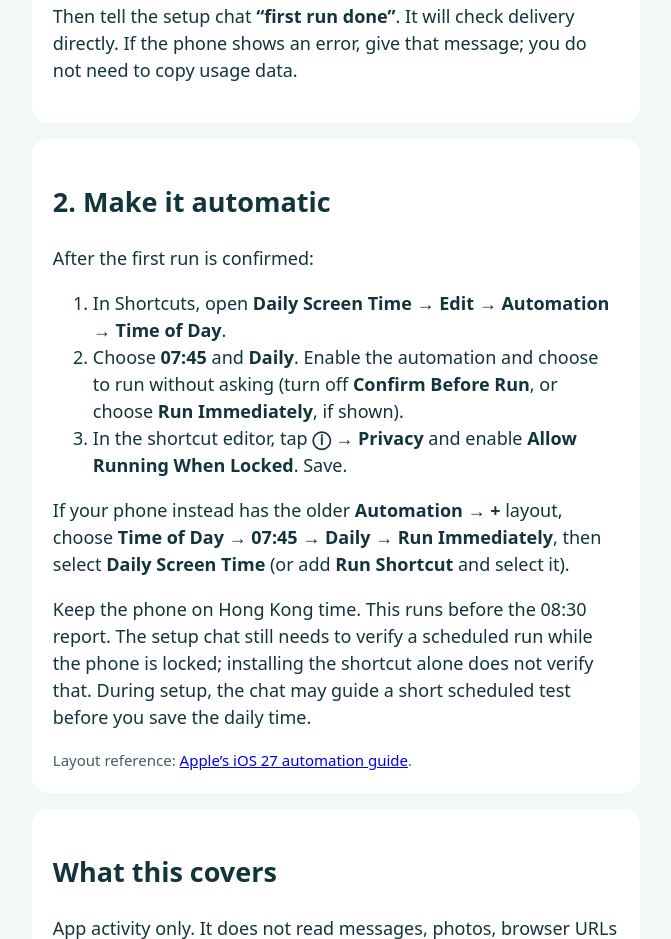
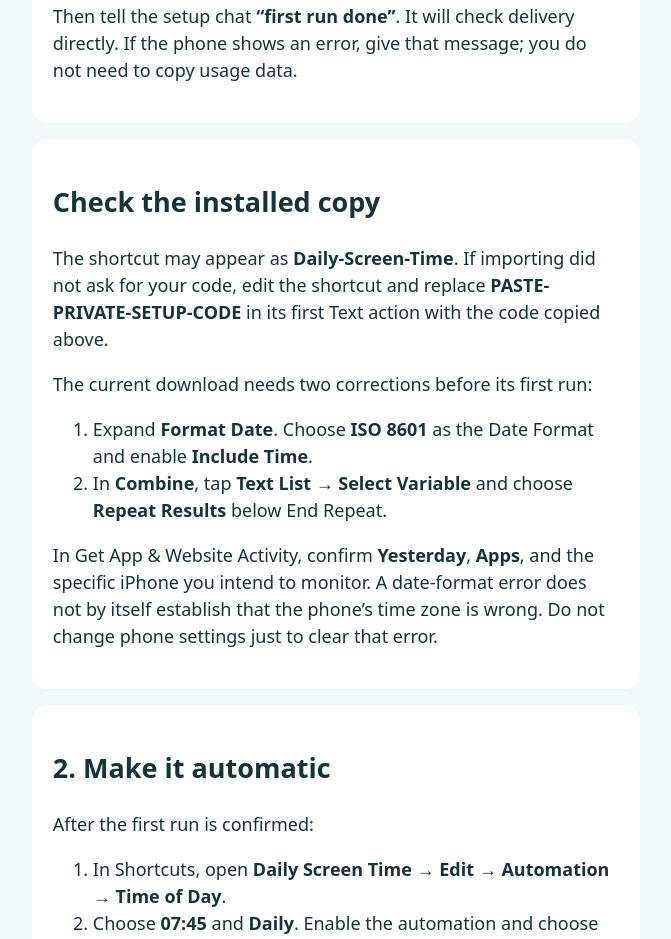
Before and after one commit to feschetx/parent-time-approvals, a plain HTML site: page screen-time-install.html in a window 1280 px wide. Shown: the part 864-1803 px from the top of the page, without its empty margins (304-975 px from the left). Drawn offline with Linux system fonts and the light colour scheme.

Commit message:
Document current shortcut import repairs

```diff
--- a/screen-time-install.html
+++ b/screen-time-install.html
@@ -11,6 +11,11 @@
 <a class="button" href="Daily-Screen-Time.shortcut" download>Download Daily Screen Time</a>
 <ol><li>Tap <strong>Copy private setup code</strong> above.</li><li>Download the shortcut. Open it from Safari Downloads or Files, then choose <strong>Add Shortcut</strong>.</li><li>When asked for the setup code, paste it. When asked for a device, choose <strong>this iPhone’s name</strong>, never All Devices.</li><li>Run <strong>Daily Screen Time</strong> once. Allow Screen Time access and sending app activity to <code>family-screen-time-collector.feschetx-family-time.workers.dev</code> if prompted.</li></ol>
 <p>Then tell the setup chat <strong>“first run done”</strong>. It will check delivery directly. If the phone shows an error, give that message; you do not need to copy usage data.</p></section>
+<section><h2>Check the installed copy</h2>
+<p>The shortcut may appear as <strong>Daily-Screen-Time</strong>. If importing did not ask for your code, edit the shortcut and replace <strong>PASTE-PRIVATE-SETUP-CODE</strong> in its first Text action with the code copied above.</p>
+<p>The current download needs two corrections before its first run:</p>
+<ol><li>Expand <strong>Format Date</strong>. Choose <strong>ISO 8601</strong> as the Date Format and enable <strong>Include Time</strong>.</li><li>In <strong>Combine</strong>, tap <strong>Text List → Select Variable</strong> and choose <strong>Repeat Results</strong> below End Repeat.</li></ol>
+<p>In Get App &amp; Website Activity, confirm <strong>Yesterday</strong>, <strong>Apps</strong>, and the specific iPhone you intend to monitor. A date-format error does not by itself establish that the phone’s time zone is wrong. Do not change phone settings just to clear that error.</p></section>
 <section><h2>2. Make it automatic</h2>
 <p>After the first run is confirmed:</p>
 <ol><li>In Shortcuts, open <strong>Daily Screen Time → Edit → Automation → Time of Day</strong>.</li><li>Choose <strong>07:45</strong> and <strong>Daily</strong>. Enable the automation and choose to run without asking (turn off <strong>Confirm Before Run</strong>, or choose <strong>Run Immediately</strong>, if shown).</li><li>In the shortcut editor, tap <strong>ⓘ → Privacy</strong> and enable <strong>Allow Running When Locked</strong>. Save.</li></ol>
```
